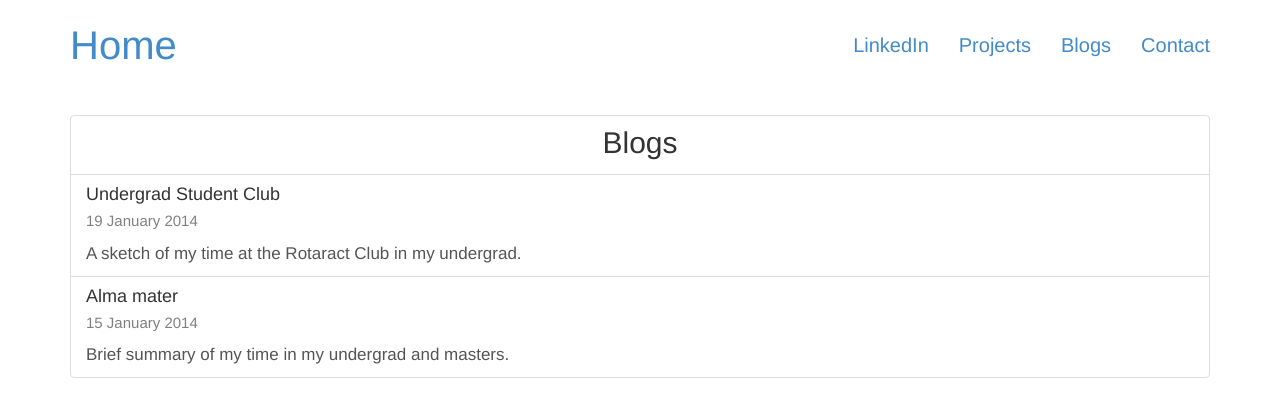
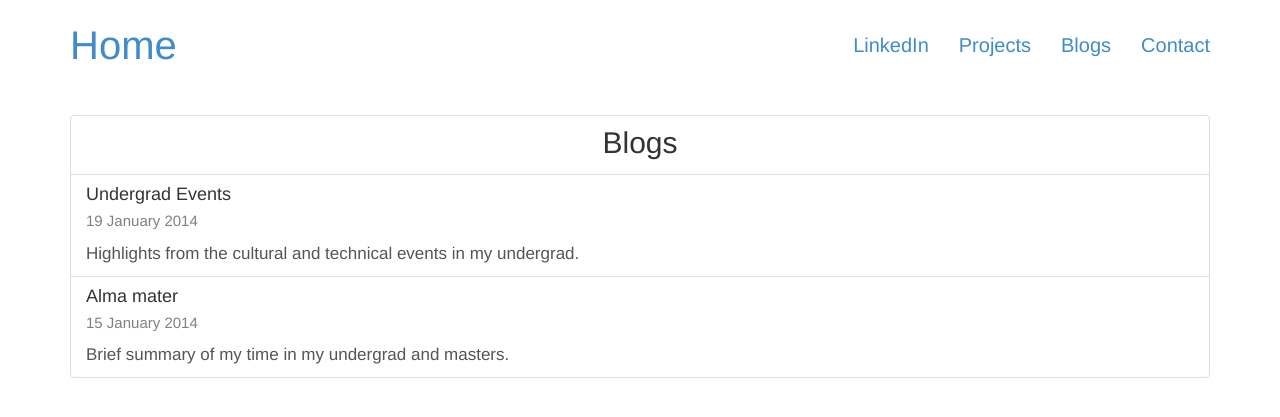
Before and after one commit to vispz/psvishnu91.github.io, a Jekyll site: the page built from blogs.html, in a window 1280 px wide. Shown: the top 417 px of the page. Built offline with Jekyll 4.4.1, drawn with Linux system fonts in a browser that asks for light colours; nearby versions of some CDN libraries.

Commit message:
Fixed mano video and student club title

```diff
--- a/_posts/2014-01-19-student-club.html
+++ b/_posts/2014-01-19-student-club.html
@@ -1,7 +1,7 @@
 ---
-title: Undergrad Student Club
+title: Undergrad Events
 layout: default
-excerpt: A sketch of my time at the Rotaract Club in my undergrad.
+excerpt: Highlights from the cultural and technical events in my undergrad.
 ---
 
 <div class="container">
@@ -236,15 +236,7 @@ excerpt: A sketch of my time at the Rotaract Club in my undergrad.
           a shadow play. I do the narration for the play.
           <p><br /></p>
 
-          <div align="center">
-            <iframe
-              width="560"
-              height="315"
-              src="http://www.youtube.com/embed/HeS5Woh1Hgo"
-              frameborder="0"
-              allowfullscreen
-            ></iframe>
-          </div>
+          <div align="center">{% include youtube.html id="HeS5Woh1Hgo" %}</div>
         </div>
       </div>
     </div>
```
Also changed, not shown: 2 other files.
